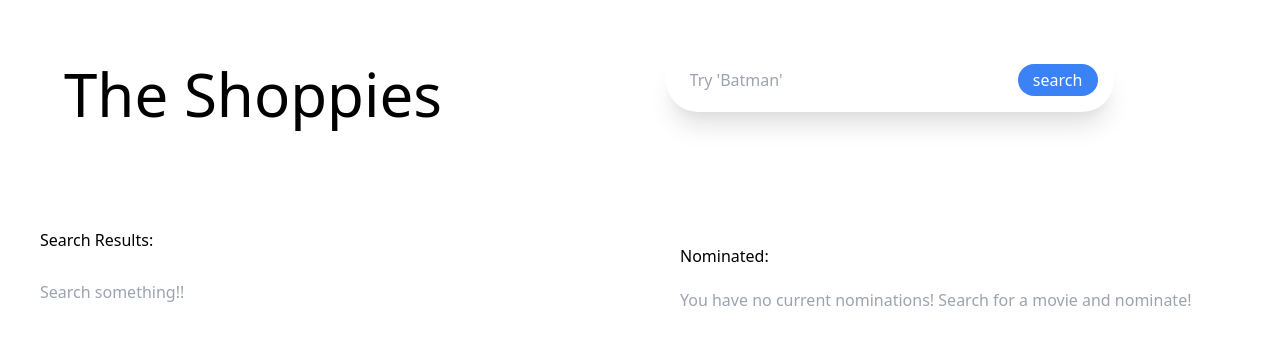
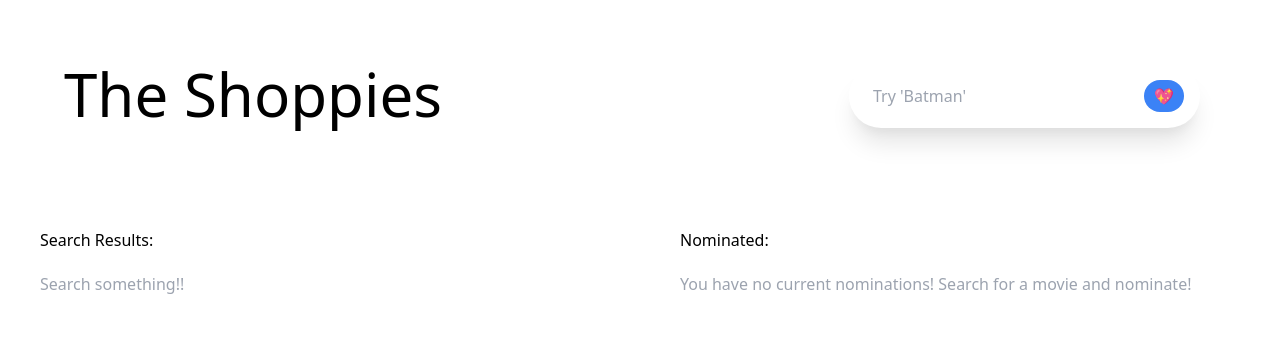
Before and after one commit to Foamyseal/moooovies, a React (Create React App) app: page / in a window 1280 px wide. Shown: the top 344 px of the page. Built offline with nearby package versions, Linux system fonts and the light colour scheme; no server answers.

Commit message:
update nomination banner and fix some small ui elements

```diff
--- a/src/components/FavouriteMovies.js
+++ b/src/components/nominations/FavouriteMovies.js
@@ -1,5 +1,5 @@
 import React from "react";
-import NominatedMovieCard from "./cards/NominatedMovieCard";
+import NominatedMovieCard from "../cards/NominatedMovieCard";
 
 const FavouriteMovies = ({ movies, removeMovie }) => {
   return (
--- a/src/components/search/SearchBar.js
+++ b/src/components/search/SearchBar.js
@@ -1,6 +1,6 @@
 import React, { Component } from "react";
 import API from "../../Api";
-import FavouriteMovies from "../FavouriteMovies";
+import FavouriteMovies from "../nominations/FavouriteMovies";
 import SearchBarResults from "../search/SearchBarResults";
 
 export default class SearchBar extends Component {
@@ -77,14 +77,21 @@ export default class SearchBar extends Component {
     }
   }
 
+  sucessfulNominations() {
+    if(this.state.favouriteMovies.length === 5) {
+      window.scrollTo(0,0);
+      return true;
+    }
+  }
+
   render() {
     return (
       <div>
-        <div class="grid grid-flow-col p-8">
+        <div class="grid grid-cols-2 grid-flow-col p-8 md:grid-cols-1">
           <div class="text-6xl p-8">The Shoppies</div>
-          <div class="max-w-md mt-4">
+          <div class="max-w-md mt-8 mr-12 justify-end">
             <div
-              class="bg-white flex items-center rounded-full shadow-xl"
+              class="bg-white flex items-center rounded-full shadow-xl w-full"
               onSubmit={this.searchMovies}
             >
               <input
@@ -98,27 +105,35 @@ export default class SearchBar extends Component {
               />
               <div class="p-4">
                 <button
-                  class="bg-blue-500 text-white rounded-full p-2 hover:bg-blue-400 focus:outline-none w-20 h-8 flex items-center justify-center"
+                  class="bg-blue-500 text-white rounded-full p-2 hover:bg-blue-400 focus:outline-none w-10 h-8 flex items-center justify-center"
                   onClick={this.searchMovies}
                 >
                   {" "}
-                  search
+                  💖
                 </button>
               </div>
             </div>
           </div>
         </div>
         <div>
-          {this.state.favouriteMovies.length === 5 && (
-            <button class="bg-blue-500 hover:bg-blue-700 -mx-2 text-white py-2 px-4 rounded-full">
-              Nominated 5!!
-            </button>
+          {this.sucessfulNominations() && (
+            <div class="bg-green-500 -mx-2 ml-12 p-10 text-white py-2 w-1/2 px-4 rounded-full justify-center">
+              Succesfully nominated 5 movies!! Take a screenshot or something :)
+            </div>
           )}
         </div>
+        <div>
+              {this.state.fullyNominated && (
+                <div class="bg-red-500 -mx-2 ml-12 p-10 text-white py-2 w-1/2 px-4 rounded-full">
+                  Please delete movies off nomination list before adding new ones!
+                </div>
+              )}
+            </div>
         <div class="grid grid-cols-2 grid-flow-col gap-4flex justify-start">
-          {this.state.movies ? (
             <div class="p-10 grid grid-cols-1 sm:grid-cols-1 md:grid-cols-1 lg:grid-cols-1 xl:grid-cols-1 col-start-1 col-end-2 gap-5">
               Search Results:
+              {this.state.movies ? (
+              <>
               {this.state.movies.length !== 0 ? (
                 <SearchBarResults
                   nominateMovie={this.nominateMovie}
@@ -128,23 +143,15 @@ export default class SearchBar extends Component {
               ) : (
                 <div class="text-gray-400">Search something!!</div>
               )}
+              </>
+              ) : (
+                <div class="text-red-500" >ERROR: Please enter a valid movie title! That one wasn't one :( </div>
+                )
+                }
             </div>
-          ) : (
-            <div>
-              {" "}
-              ERROR: Please enter a valid movie title! That one wasn't one{" "}
-            </div>
-          )}
           <div class="container">
             <div class="p-10 grid grid-cols-1 grid-flow-row sm:grid-cols-1 md:grid-cols-1 lg:grid-cols-1 xl:grid-cols-1 gap-5">
-              <div>
-              {this.state.fullyNominated && (
-                <div class="bg-blue-500 hover:bg-blue-700 -mx-2 text-white py-2 px-4 rounded-full">
-                  Please delete movies off nomination list before adding new ones!
-                </div>
-              )}
-            </div>
-              <div class="-mt-1">Nominated:</div>
+              <div>Nominated:</div>
               {this.state.favouriteMovies.length !== 0 ? (
                 <FavouriteMovies
                   removeMovie={this.removeMovie.bind(this)}
```
Also changed, not shown: 1 other file (tests, documents, lock files or other folders).
